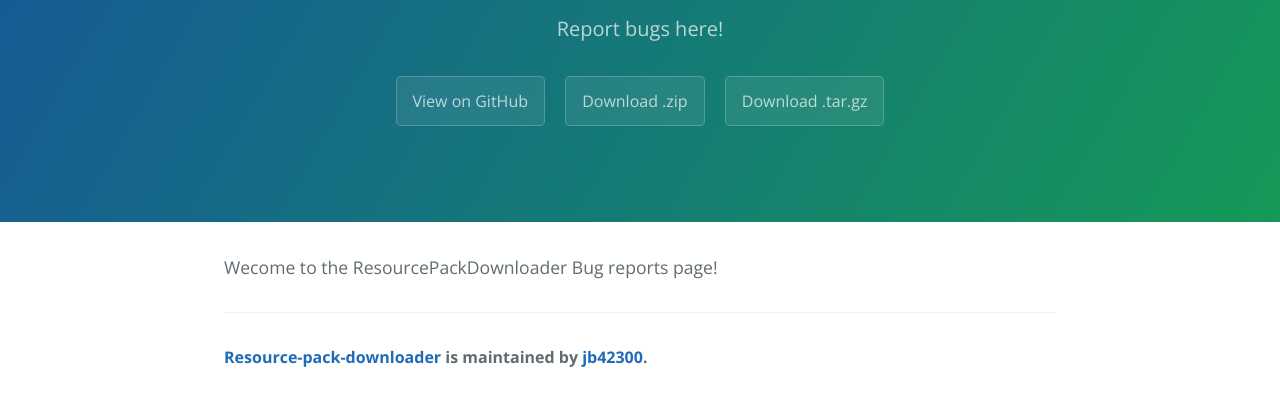
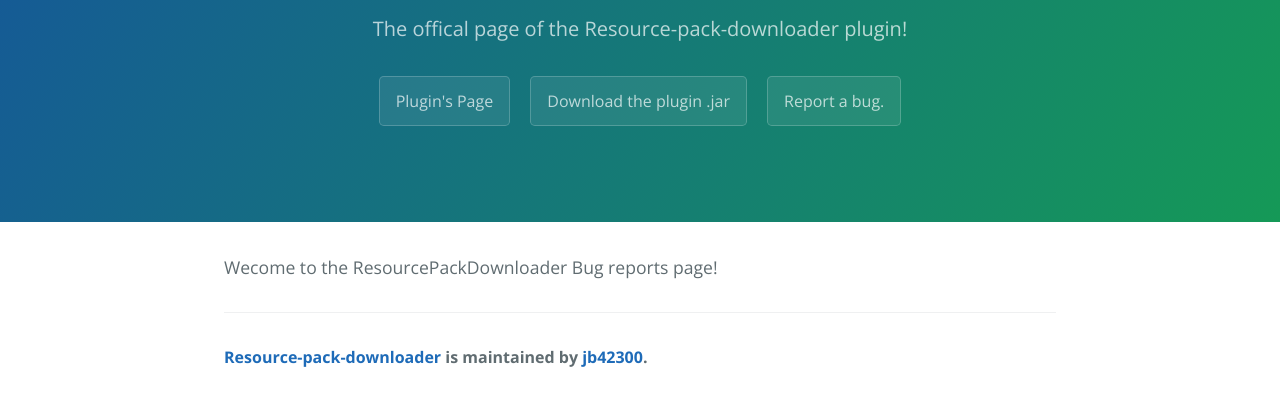
Before and after one commit to jb42300/Resource-Pack-Downloader, a plain HTML site: page index.html in a window 1280 px wide. Shown: the part 161-566 px from the top of the page. Drawn offline with nearby package versions, Linux system fonts and the light colour scheme.

Commit message:
Update index.html

```diff
--- a/index.html
+++ b/index.html
@@ -12,10 +12,10 @@
   <body>
     <section class="page-header">
       <h1 class="project-name">Resource-pack-downloader</h1>
-      <h2 class="project-tagline">Report bugs here!</h2>
-      <a href="https://github.com/jb42300/Resource-Pack-Downloader" class="btn">View on GitHub</a>
-      <a href="https://github.com/jb42300/Resource-Pack-Downloader/zipball/master" class="btn">Download .zip</a>
-      <a href="https://github.com/jb42300/Resource-Pack-Downloader/tarball/master" class="btn">Download .tar.gz</a>
+      <h2 class="project-tagline">The offical page of the Resource-pack-downloader plugin!</h2>
+      <a href="http://www.spigotmc.org/resources/resourcepackdownloader.6262/" class="btn">Plugin's Page</a>
+      <a href="http://www.spigotmc.org/attachments/resourcepackdownloader-jar.39296/?version=26336" class="btn">Download the plugin .jar</a>
+      <a href="https://github.com/jb42300/Resource-Pack-Downloader/issues" class="btn">Report a bug.</a>
     </section>
 
     <section class="main-content">
```
